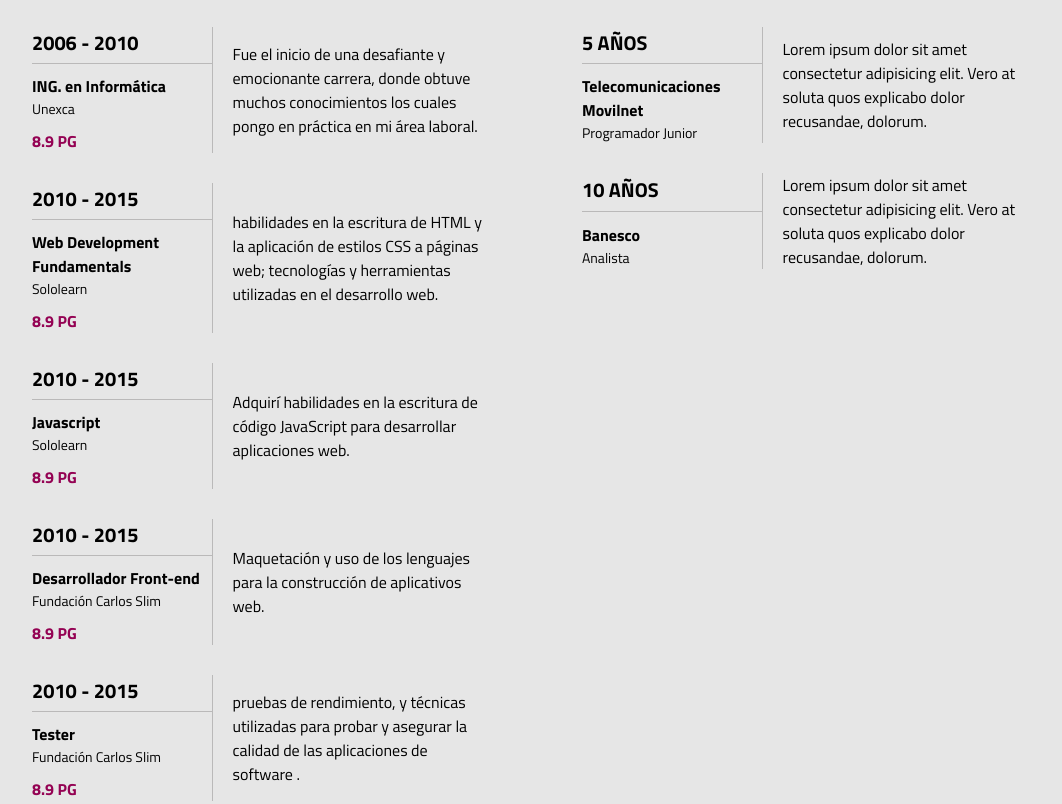
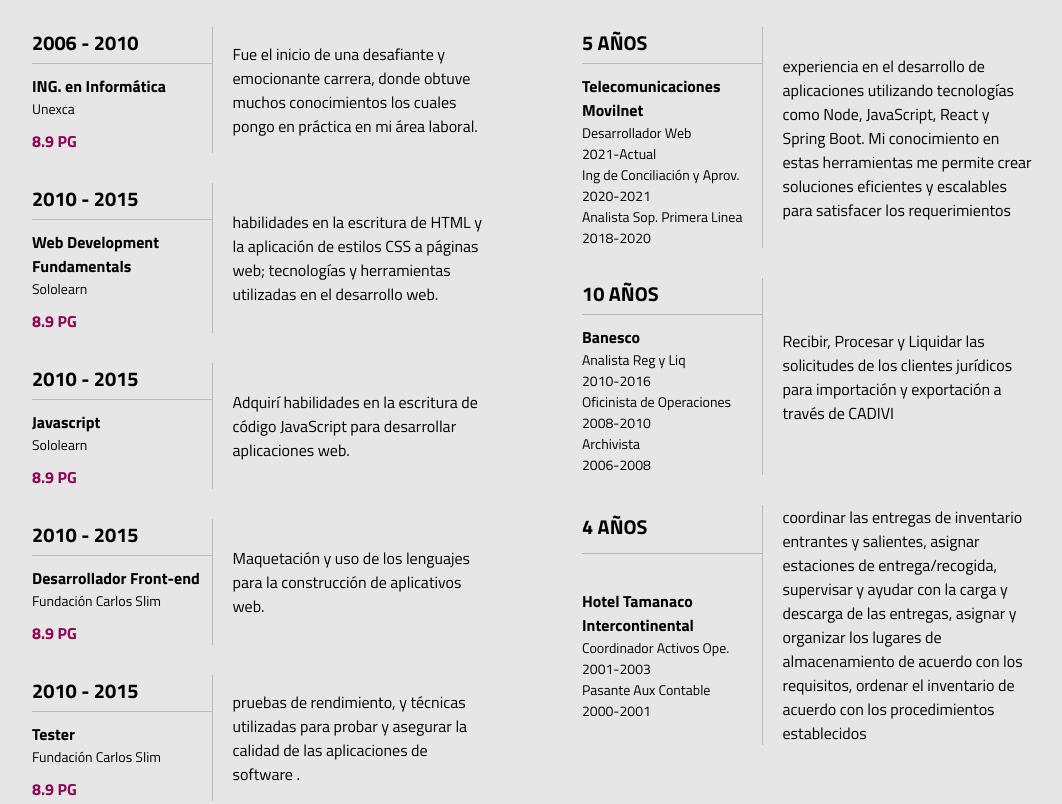
Before and after one commit to NoelTejeda/CvNoelTejeda, a plain HTML site: page index.html in a window 1280 px wide. Shown: the part 2031-2835 px from the top of the page, without its empty margins (108-1170 px from the left). Drawn offline with Linux system fonts and the light colour scheme.

Commit message:
actualizando experiencia laboral

```diff
--- a/index.html
+++ b/index.html
@@ -293,14 +293,17 @@
                                 <h3>5 Años</h3>
                             </td>
                             <td rowspan="2" class="descripcion">
-                                Lorem ipsum dolor sit amet consectetur adipisicing elit. Vero at soluta quos explicabo
-                                dolor recusandae, dolorum.
+                                experiencia en el desarrollo de aplicaciones utilizando tecnologías como Node,
+                                JavaScript, React y Spring Boot. Mi conocimiento en estas herramientas me permite crear
+                                soluciones eficientes y escalables para satisfacer los requerimientos
                             </td>
                         </tr>
                         <tr>
                             <td>
                                 <h4>Telecomunicaciones Movilnet</h4>
-                                <p>Programador Junior</p>
+                                <p>Desarrollador Web <br>2021-Actual </p>
+                                <p>Ing de Conciliación y Aprov.<br>2020-2021 </p>
+                                <p>Analista Sop. Primera Linea <br> 2018-2020 </p>
 
                             </td>
                         </tr>
@@ -311,14 +314,36 @@
                                 <h3>10 Años</h3>
                             </td>
                             <td rowspan="2" class="descripcion">
-                                Lorem ipsum dolor sit amet consectetur adipisicing elit. Vero at soluta quos explicabo
-                                dolor recusandae, dolorum.
+                                Recibir, Procesar y Liquidar las solicitudes de los clientes jurídicos para importación
+                                y exportación a través de CADIVI
                             </td>
                         </tr>
                         <tr>
                             <td>
                                 <h4>Banesco</h4>
-                                <p>Analista</p>
+                                <p>Analista Reg y Liq <br> 2010-2016</p>
+                                <p>Oficinista de Operaciones <br>2008-2010</p>
+                                <p>Archivista <br>2006-2008</p>
+                            </td>
+                        </tr>
+                    </table>
+                    <table>
+                        <tr>
+                            <td class="datos">
+                                <h3>4 Años</h3>
+                            </td>
+                            <td rowspan="2" class="descripcion">
+                                coordinar las entregas de inventario entrantes y salientes, asignar estaciones de
+                                entrega/recogida, supervisar y ayudar con la carga y descarga de las entregas, asignar y
+                                organizar los lugares de almacenamiento de acuerdo con los requisitos, ordenar el
+                                inventario de acuerdo con los procedimientos establecidos
+                            </td>
+                        </tr>
+                        <tr>
+                            <td>
+                                <h4>Hotel Tamanaco Intercontinental</h4>
+                                <p>Coordinador Activos Ope. <br>2001-2003</p>
+                                <p>Pasante Aux Contable <br>2000-2001</p>
                             </td>
                         </tr>
                     </table>
```
Also changed, not shown: img/foto1.png (added).
